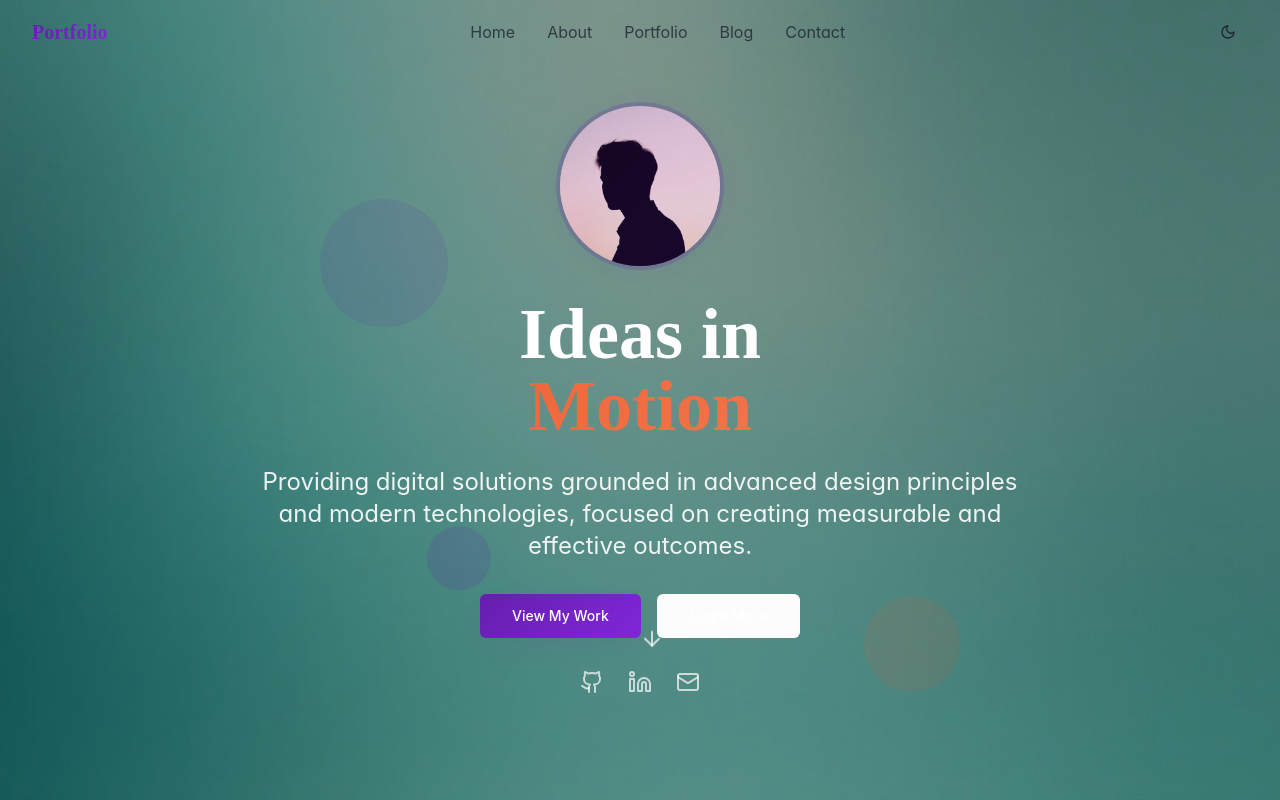
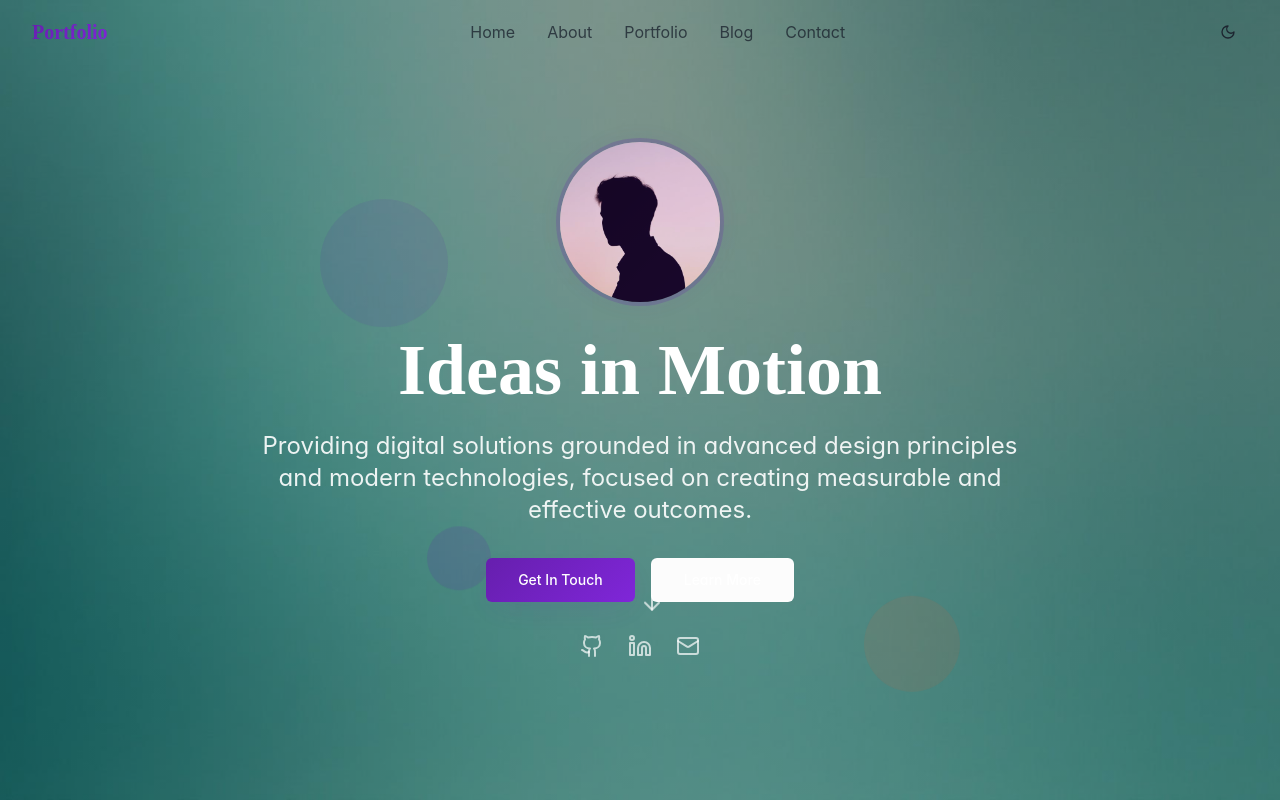
Before and after one commit to iamNarenA/itsMine, a React (Vite) app: page / in a window 1280 px wide. Shown: the top 800 px of the page. Built offline with nearby package versions, Linux system fonts and the light colour scheme.

Commit message:
Remove portfolio section and update contact.
Remove portfolio section and update contact email address.
Keep "Ideas in Motion" in a single line.

```diff
--- a/src/components/HeroSection.tsx
+++ b/src/components/HeroSection.tsx
@@ -11,10 +11,10 @@ const HeroSection = () => {
     }
   };
 
-  const scrollToPortfolio = () => {
-    const portfolioSection = document.querySelector('#portfolio');
-    if (portfolioSection) {
-      portfolioSection.scrollIntoView({ behavior: 'smooth' });
+  const scrollToContact = () => {
+    const contactSection = document.querySelector('#contact');
+    if (contactSection) {
+      contactSection.scrollIntoView({ behavior: 'smooth' });
     }
   };
 
@@ -53,8 +53,7 @@ const HeroSection = () => {
           {/* Hero Text */}
           <div className="space-y-6 animate-fade-in-up" style={{ animationDelay: '0.2s' }}>
             <h1 className="text-4xl md:text-6xl lg:text-7xl font-bold text-white leading-tight">
-              Ideas in
-              <span className="block text-gradient-accent">Motion</span>
+              Ideas in Motion
             </h1>
 
             <p className="text-xl md:text-2xl text-white/90 max-w-3xl mx-auto leading-relaxed">
@@ -67,10 +66,10 @@ const HeroSection = () => {
           <div className="flex flex-col sm:flex-row gap-4 justify-center animate-slide-in-right" style={{ animationDelay: '0.4s' }}>
             <Button
               size="lg"
-              onClick={scrollToPortfolio}
+              onClick={scrollToContact}
               className="bg-gradient-primary hover:bg-gradient-primary/90 text-white border-0 shadow-elegant hover-lift px-8 py-3"
             >
-              View My Work
+              Get In Touch
             </Button>
             <Button
               size="lg"
```
